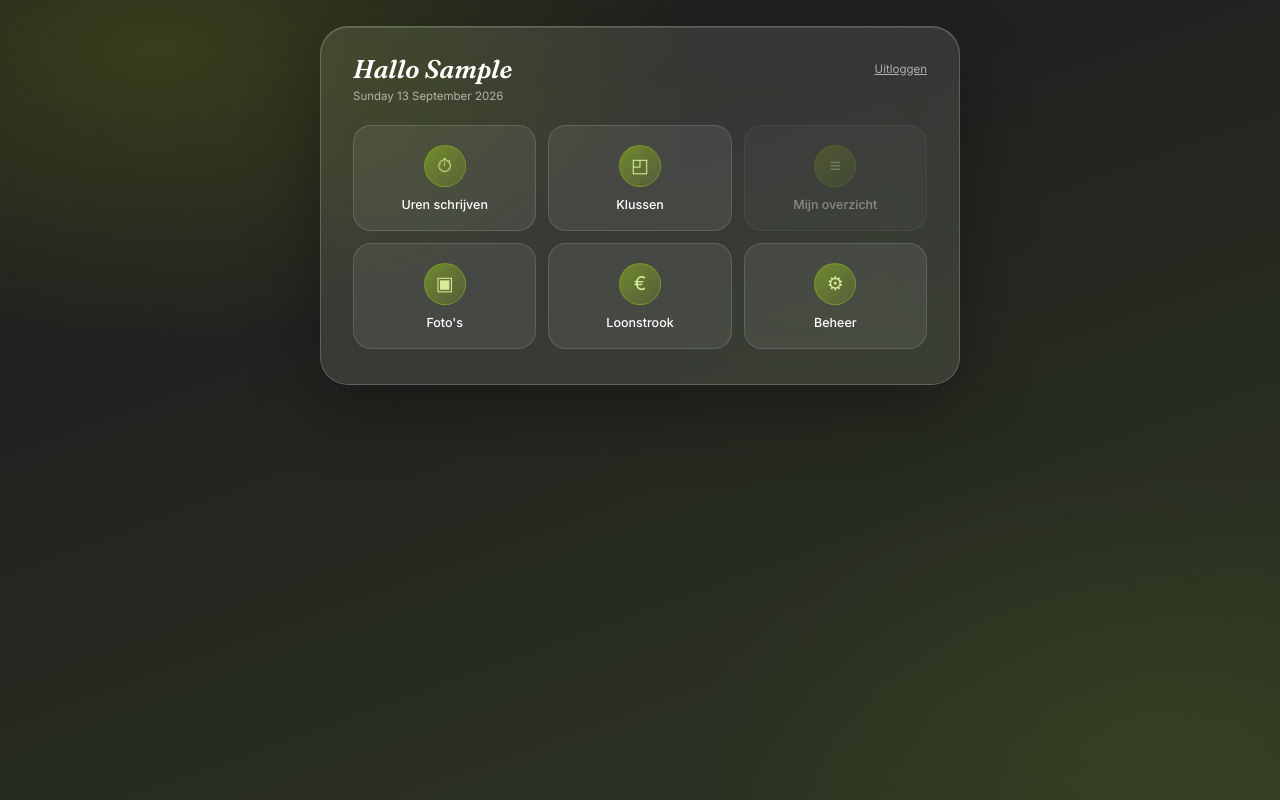
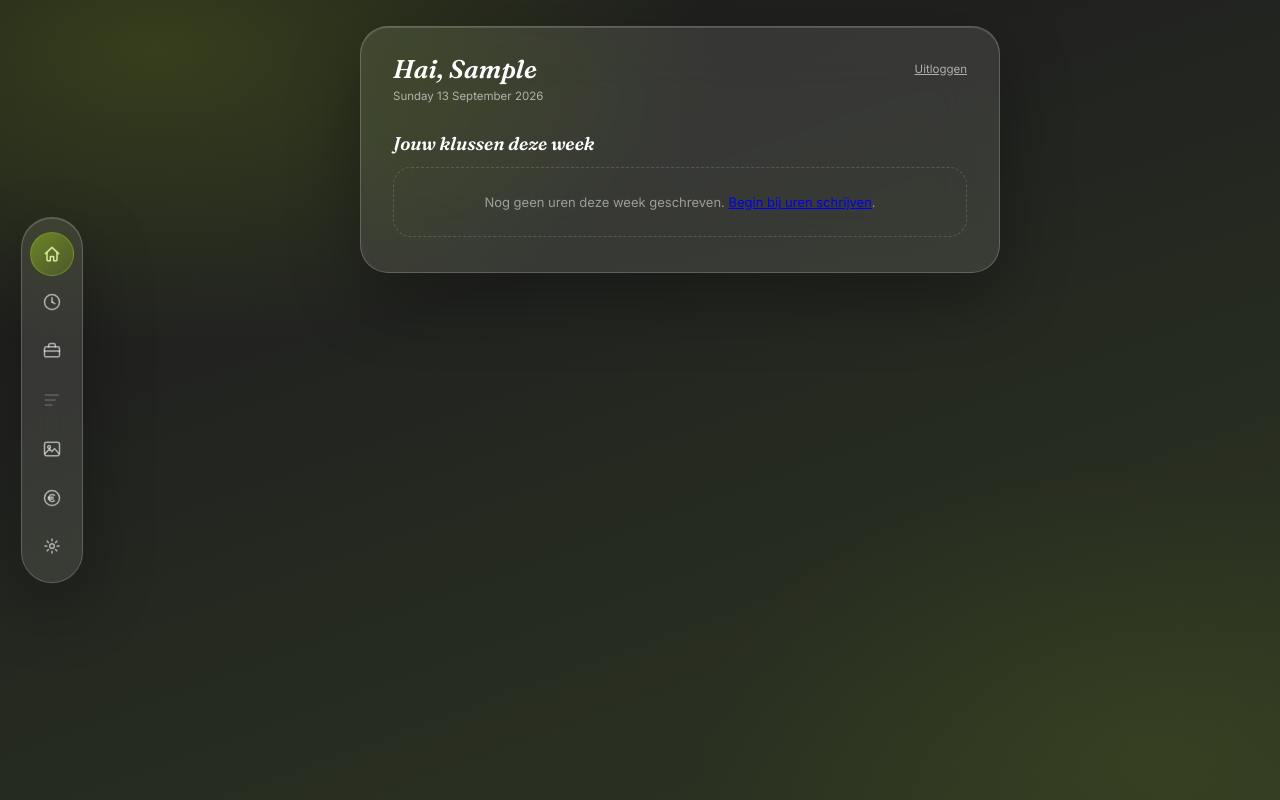
Before and after one commit to kennismaken-wq/development, a Django app: page / in a window 1280 px wide. Run offline with Django 5.2, Linux system fonts and the light colour scheme; the visitor is signed in with stand-in values (Sample User, id 1); data that the repository does not hold is empty.

Commit message:
Klusapp: zwevende navigatie-zijbalk en een startscherm met begroeting
Vervangt het tegel-grid op het startscherm door een navigatie-patroon dat
op elke pagina staat: een ronde, zwevende glaspil met lijniconen (letterlijk
het nav.sidebar/.side-icon-patroon uit glass.html), die op een telefoon een
horizontaal scrollende onderbalk wordt. Rolgebaseerde zichtbaarheid en
"in aanbouw"-status blijven hetzelfde als voorheen, nu via een context
processor zodat elk scherm ervan profiteert, niet alleen start().

Het startscherm zelf toont nu "Hai, {naam}" plus de klussen waar je deze
week aan hebt gewerkt (uit je eigen uurblokken), met een lege staat als dat
er nog geen zijn — in plaats van alleen een lijst knoppen.

Dit raakt static/css/app.css, templates/basis.html en de tegel-lijst in
medewerkers/ — volgens klusapp/CLAUDE.md normaal alleen Floris' bestanden na
blok 0. Bewuste, eenmalige uitzondering op verzoek van Thijmen, vastgelegd
in CONTEXT.md zodat het geen precedent is om dat stilzwijgend te blijven
doen.

Co-Authored-By: Claude Sonnet 5 <noreply@anthropic.com>

```diff
--- a/klusapp/config/settings.py
+++ b/klusapp/config/settings.py
@@ -65,6 +65,7 @@ TEMPLATES = [
                 "django.template.context_processors.request",
                 "django.contrib.auth.context_processors.auth",
                 "django.contrib.messages.context_processors.messages",
+                "medewerkers.context_processors.tegels",
             ],
         },
     },
--- /dev/null
+++ b/klusapp/medewerkers/context_processors.py
@@ -0,0 +1,9 @@
+from .tegels import zichtbare_tegels
+
+
+def tegels(request):
+    """Navigatie-tegels op elke pagina, niet alleen het startscherm — de
+    zijbalk in basis.html staat op elk scherm dat er van erft."""
+    if not request.user.is_authenticated:
+        return {}
+    return {"tegels": zichtbare_tegels(request.user)}
--- /dev/null
+++ b/klusapp/medewerkers/templatetags/pictogrammen.py
@@ -0,0 +1,17 @@
+"""Geeft de binnenkant van een navigatie-icoon terug als veilige HTML.
+
+De markup staat vast in medewerkers/pictogrammen.py — zelf geschreven, geen
+gebruikersinvoer — dus mark_safe hier is geen risico.
+"""
+
+from django import template
+from django.utils.safestring import mark_safe
+
+from medewerkers.pictogrammen import PICTOGRAMMEN
+
+register = template.Library()
+
+
+@register.filter
+def pictogram(naam):
+    return mark_safe(PICTOGRAMMEN.get(naam, ""))
--- a/klusapp/medewerkers/views.py
+++ b/klusapp/medewerkers/views.py
@@ -1,8 +1,9 @@
-from datetime import date
+from datetime import date, timedelta
 
 from django.contrib.auth.decorators import login_required
 from django.shortcuts import redirect, render
-from django.urls import reverse
+
+from klussen.models import Klus
 
 # Loondossier heeft twee ingangen. Op Android staat in hun assetlinks.json
 # dat de app elk adres van mijn.loondossier.nl mag afvangen, dus daar opent
@@ -13,54 +14,23 @@ from django.urls import reverse
 LOONDOSSIER_WEB = "https://mijn.loondossier.nl/Aanmelden"
 LOONDOSSIER_APP = "https://mijn.loondossier.nl/open-app/"
 
-# Het beginscherm van de app: pictogrammen naar de onderdelen. Wat je ziet
-# hangt af van je rol.
-#
-# Elke tegel heeft zijn definitieve url_naam, ook als het scherm nog niet
-# bestaat — die namen staan geregistreerd in config/urls.py. Een tegel met
-# "in_aanbouw" wordt gedimd en niet-klikbaar getoond. Is jouw scherm af, haal
-# dan alléén die vlag hier weg en verplaats de route uit config/urls.py naar je
-# eigen urls.py. Zo hoeft niemand anders deze lijst aan te raken.
-TEGELS = [
-    {"titel": "Uren schrijven", "teken": "⏱", "url_naam": "mijn_uren", "rollen": ["medewerker", "eigenaar"]},
-    {"titel": "Klussen", "teken": "◰", "url_naam": "klussen", "rollen": ["medewerker", "eigenaar"]},
-    {"titel": "Mijn overzicht", "teken": "≡", "url_naam": "mijn_overzicht", "rollen": ["medewerker"], "in_aanbouw": True},
-    {"titel": "Planbord", "teken": "⊞", "url_naam": "planbord", "rollen": ["eigenaar"], "in_aanbouw": True},
-    {"titel": "Overzichten", "teken": "≡", "url_naam": "urenexport", "rollen": ["eigenaar"], "in_aanbouw": True},
-    {"titel": "Aanwezigheid", "teken": "●", "url_naam": "aanwezigheid", "rollen": ["eigenaar"], "in_aanbouw": True},
-    {"titel": "Foto's", "teken": "▣", "url_naam": "fotos", "rollen": ["medewerker", "eigenaar"]},
-    {"titel": "Loonstrook", "teken": "€", "url_naam": "loonstrook", "rollen": ["medewerker", "eigenaar"]},
-    # Het Django-beheerscherm is geen scherm voor de klant: het toont alle
-    # velden en verwijdert zonder vangnet. Alleen wie het systeem beheert
-    # (is_staff) ziet deze tegel — de rol "eigenaar" geeft er geen toegang toe.
-    # Hangt aan is_staff, niet aan een rol: wie het systeem beheert hoeft in
-    # de app geen eigenaar te zijn.
-    {"titel": "Beheer", "teken": "⚙", "url": "/beheer/", "rollen": ["medewerker", "eigenaar"], "alleen_beheerder": True},
-]
-
 
 @login_required
 def start(request):
-    rol = request.user.rol
-    tegels = []
-    for tegel in TEGELS:
-        if rol not in tegel["rollen"]:
-            continue
-        if tegel.get("alleen_beheerder") and not request.user.is_staff:
-            continue
-        tegel = dict(tegel)
-        if "url_naam" in tegel:
-            tegel["url"] = reverse(tegel["url_naam"])
-        # Een scherm dat nog gebouwd wordt tonen we gedimd en niet-klikbaar:
-        # de tegel bestaat al zodat het beginscherm niet elke week verspringt,
-        # maar erop tikken levert niets op.
-        if tegel.get("in_aanbouw"):
-            tegel["url"] = None
-        # het loonstrookportaal is een andere site; die opent in een eigen
-        # tabblad zodat je je uren niet kwijtraakt
-        tegel["extern"] = str(tegel.get("url") or "").startswith("http")
-        tegels.append(tegel)
-    return render(request, "start.html", {"tegels": tegels, "vandaag": date.today()})
+    """Het beginscherm: een begroeting en de klussen waar je deze week aan
+    hebt gewerkt. Navigatie zit niet meer hier maar in de zijbalk
+    (basis.html) — die krijgt zijn tegels via de context processor, dus
+    hoeft hier niet te worden meegegeven.
+    """
+    vandaag = date.today()
+    maandag = vandaag - timedelta(days=vandaag.weekday())
+    zondag = maandag + timedelta(days=6)
+    klussen_deze_week = (
+        Klus.objects.filter(uurblokken__medewerker=request.user, uurblokken__datum__range=(maandag, zondag))
+        .distinct()
+        .order_by("-aangemaakt_op")[:5]
+    )
+    return render(request, "start.html", {"vandaag": vandaag, "klussen_deze_week": klussen_deze_week})
 
 
 @login_required
--- a/klusapp/static/css/app.css
+++ b/klusapp/static/css/app.css
@@ -37,6 +37,14 @@ body{
 }
 @media (max-width:700px){ body{ padding:.7rem; padding-top:calc(.7rem + env(safe-area-inset-top)); } }
 
+/* ruimte voor de zwevende navigatie: een kolom links op een breed scherm,
+   een balk onderaan op een telefoon — zie .sidebar hieronder. Alleen
+   ingelogd, dus als eigen klasse i.p.v. altijd-aan op body. */
+body.met-navigatie{ padding-left:6.6rem; }
+@media (max-width:700px){
+  body.met-navigatie{ padding-left:.7rem; padding-bottom:5.4rem; }
+}
+
 .glas{
   background:rgba(255,255,255,0.10);
   backdrop-filter:blur(28px) saturate(150%);
@@ -70,28 +78,54 @@ h1{
 }
 .uitlogknop:hover{ color:#fff; }
 
-/* ══════════ TEGELS OP HET BEGINSCHERM ══════════ */
-.tegels{ display:grid; grid-template-columns:repeat(2,1fr); gap:.75rem; }
-@media (min-width:620px){ .tegels{ grid-template-columns:repeat(3,1fr); } }
+/* ══════════ NAVIGATIE: ZWEVENDE ZIJBALK / ONDERBALK ══════════
+   Eén nav-element, alleen ingelogd getoond (basis.html). Op een breed
+   scherm een verticale, zwevende glaspil links, verticaal gecentreerd —
+   zelfde idee als de gecentreerde .kaart, niet een balk die tegen de rand
+   plakt. Op een telefoon wordt diezelfde pil een horizontale balk onderaan,
+   met horizontaal scrollen als niet alles past (zelfde idioom als de
+   weekkalender/planbord: liever scrollen dan iconen verstoppen). */
+.sidebar{
+  position:fixed; left:1.3rem; top:50%; transform:translateY(-50%);
+  z-index:20; display:flex; flex-direction:column; align-items:center;
+  gap:.3rem; padding:.85rem .5rem; border-radius:999px;
+  max-height:calc(100vh - 2.6rem); overflow-y:auto;
+}
+.sidebar::-webkit-scrollbar{ display:none; }
+.sidebar{ scrollbar-width:none; }
 
-.tegel{
-  border-radius:18px; padding:1.1rem .8rem;
-  background:rgba(255,255,255,0.07); border:1px solid rgba(255,255,255,0.14);
-  color:#fff; text-decoration:none;
-  display:flex; flex-direction:column; align-items:center; justify-content:center;
-  gap:.6rem; min-height:106px; text-align:center;
-  transition:background .12s, transform .1s;
+.side-icon{
+  position:relative; flex-shrink:0; width:44px; height:44px; border-radius:50%;
+  display:flex; align-items:center; justify-content:center;
+  color:rgba(255,255,255,0.6); text-decoration:none;
+  transition:background .12s, color .12s;
 }
-a.tegel:hover{ background:rgba(255,255,255,0.14); transform:translateY(-1px); }
-.tegel .teken{
-  width:42px; height:42px; border-radius:50%;
-  display:flex; align-items:center; justify-content:center; font-size:19px;
-  background:linear-gradient(135deg, rgba(var(--accent-rgb),0.55), rgba(var(--accent-rgb),0.18));
+a.side-icon:hover{ background:rgba(255,255,255,0.10); color:#fff; }
+.side-icon svg{ width:20px; height:20px; }
+.side-icon.actief{
+  background:linear-gradient(135deg, rgba(var(--accent-rgb),0.55), rgba(var(--accent-rgb),0.20));
   border:1px solid rgba(var(--accent-rgb),0.45);
   color:var(--hi);
 }
-.tegel .titel{ font-size:12.5px; font-weight:500; }
-.tegel.nog-niet{ opacity:.4; }
+.side-icon.nog-niet{ opacity:.35; }
+/* zichtbaar voor schermlezers en voor de tegeltitels()-tests, niet in beeld */
+.side-icon .titel{
+  position:absolute; width:1px; height:1px; padding:0; margin:-1px;
+  overflow:hidden; clip:rect(0,0,0,0); white-space:nowrap; border:0;
+}
+
+@media (max-width:700px){
+  .sidebar{
+    left:50%; top:auto; bottom:calc(.7rem + env(safe-area-inset-bottom));
+    transform:translateX(-50%);
+    flex-direction:row; max-width:calc(100% - 1.4rem); max-height:none;
+    overflow-x:auto; overflow-y:visible;
+    /* er passen meestal niet alle iconen op 375px; deze rand-vervaging is
+       het enige signaal dat de balk nog verder scrolt */
+    mask-image:linear-gradient(to right, transparent 0, #000 14px, #000 calc(100% - 22px), transparent 100%);
+    -webkit-mask-image:linear-gradient(to right, transparent 0, #000 14px, #000 calc(100% - 22px), transparent 100%);
+  }
+}
 
 /* ══════════ KNOPPEN ══════════ */
 .knop{
--- a/klusapp/templates/basis.html
+++ b/klusapp/templates/basis.html
@@ -8,7 +8,31 @@
   {% load static %}
   <link rel="stylesheet" href="{% static 'css/app.css' %}">
 </head>
-<body>
+<body{% if user.is_authenticated %} class="met-navigatie"{% endif %}>
+  {% if user.is_authenticated %}
+    {% load pictogrammen %}
+    <nav class="sidebar glas" aria-label="Navigatie">
+      <a class="side-icon{% if request.resolver_match.url_name == 'start' %} actief{% endif %}" href="{% url 'start' %}">
+        <svg viewBox="0 0 24 24" fill="none" stroke="currentColor" stroke-width="1.8" stroke-linecap="round" stroke-linejoin="round">{{ "start"|pictogram }}</svg>
+        <span class="titel">Start</span>
+      </a>
+      {% for tegel in tegels %}
+        {% if tegel.url %}
+          <a class="side-icon{% if tegel.url_naam == request.resolver_match.url_name %} actief{% endif %}"
+             href="{{ tegel.url }}"{% if tegel.extern %} target="_blank" rel="noopener"{% endif %}>
+            <svg viewBox="0 0 24 24" fill="none" stroke="currentColor" stroke-width="1.8" stroke-linecap="round" stroke-linejoin="round">{{ tegel.icoon|pictogram }}</svg>
+            <span class="titel">{{ tegel.titel }}</span>
+          </a>
+        {% else %}
+          <span class="side-icon nog-niet">
+            <svg viewBox="0 0 24 24" fill="none" stroke="currentColor" stroke-width="1.8" stroke-linecap="round" stroke-linejoin="round">{{ tegel.icoon|pictogram }}</svg>
+            <span class="titel">{{ tegel.titel }}</span>
+          </span>
+        {% endif %}
+      {% endfor %}
+    </nav>
+  {% endif %}
+
   <div class="kaart glas {% block kaartklasse %}{% endblock %}">
     <div class="kop">
       <div>
--- a/klusapp/templates/start.html
+++ b/klusapp/templates/start.html
@@ -1,21 +1,24 @@
 {% extends "basis.html" %}
 {% block titel %}Start{% endblock %}
-{% block kop %}Hallo {{ user.first_name|default:user.username }}{% endblock %}
+{% block kop %}Hai, {{ user.first_name|default:user.naam }}{% endblock %}
 {% block sub %}{{ vandaag|date:"l j F Y"|capfirst }}{% endblock %}
 {% block inhoud %}
-  <div class="tegels">
-    {% for tegel in tegels %}
-      {% if tegel.url %}
-        <a class="tegel" href="{{ tegel.url }}"{% if tegel.extern %} target="_blank" rel="noopener"{% endif %}>
-          <span class="teken">{{ tegel.teken }}</span>
-          <span class="titel">{{ tegel.titel }}</span>
-        </a>
-      {% else %}
-        <span class="tegel nog-niet">
-          <span class="teken">{{ tegel.teken }}</span>
-          <span class="titel">{{ tegel.titel }}</span>
-        </span>
-      {% endif %}
-    {% endfor %}
-  </div>
+  <h2 class="sectiekop">Jouw klussen deze week</h2>
+  {% if klussen_deze_week %}
+    <ul class="klussenlijst">
+      {% for klus in klussen_deze_week %}
+        <li>
+          <a href="{{ klus.get_absolute_url }}" class="klusregel{% if not klus.actief %} afgerond{% endif %}">
+            <span class="soort-badge">{{ klus.get_soort_display }}</span>
+            <span class="naam">{{ klus.naam }}</span>
+            {% if klus.adres or klus.plaats %}
+              <span class="adres">{{ klus.adres }}{% if klus.adres and klus.plaats %}, {% endif %}{{ klus.plaats }}</span>
+            {% endif %}
+          </a>
+        </li>
+      {% endfor %}
+    </ul>
+  {% else %}
+    <p class="leeg">Nog geen uren deze week geschreven. <a href="{% url 'mijn_uren' %}">Begin bij uren schrijven</a>.</p>
+  {% endif %}
 {% endblock %}
```
Also changed, not shown: CONTEXT.md (+33 -0 lines), klusapp/medewerkers/pictogrammen.py (added, +68 -0 lines), klusapp/medewerkers/tegels.py (added, +67 -0 lines), klusapp/medewerkers/tests.py (+47 -0 lines), klusapp/medewerkers/templatetags/__init__.py (added).
